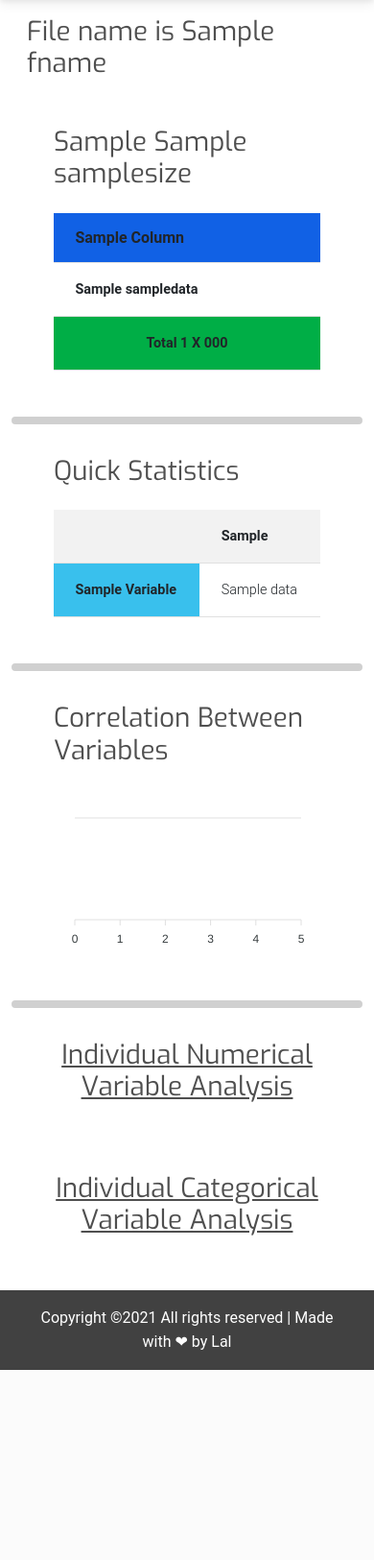
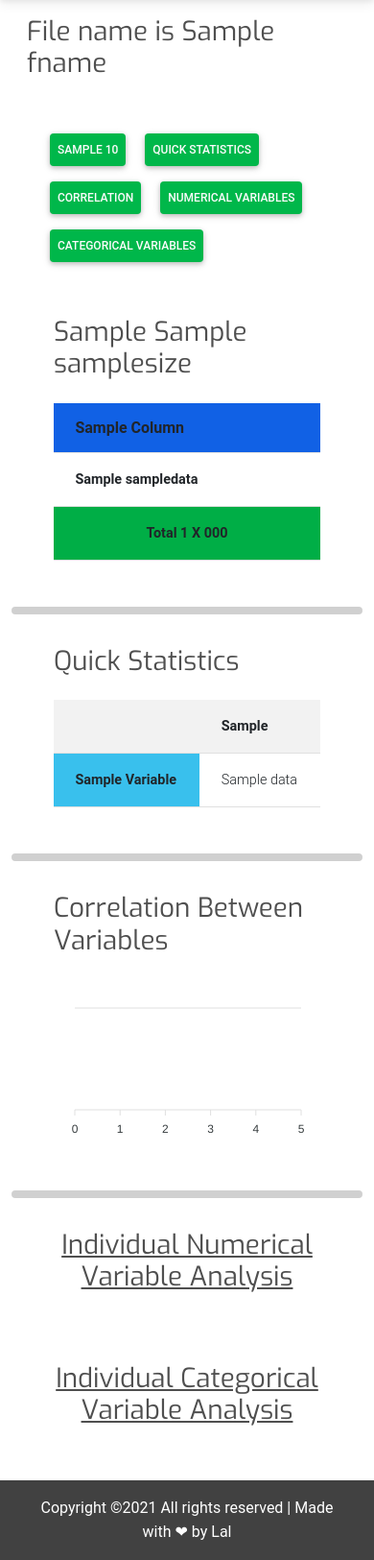
Before and after one commit to lkarjun/fastpreprocess, a Python web app: template template/FullEda.html in a window 390 px wide. Shown: the part 82-1707 px from the top of the page at 96% size. Before the commit the page ends 1509 px from the top, so only its background shows below. Run offline with Jinja, Linux system fonts and the light colour scheme; the template is opened without the code that fills it: most values are stand-ins (such as "Sample title", 1, 10 or a date in 2020); some libraries are stand-ins or nearby versions.

Commit message:
Badge Created

```diff
--- a/template/FullEda.html
+++ b/template/FullEda.html
@@ -8,6 +8,17 @@
 </div>
 
 
+<div class="container p-3 m-3">
+    <div class="row">
+        <div class="col-md-6">
+            <div id='Badge'>
+                <a href="#sample" class="btn btn-round bg-success text-light m-2 p-2">Sample 10</a>
+                <a href="#quickreport" class="btn btn-round bg-success text-light m-2 p-2">Quick Statistics</a>
+                <a href="#corr" class="btn btn-round bg-success text-light m-2 p-2">Correlation</a>
+            </div>
+        </div>
+    </div>
+</div>
 
 <!-- Section Sample Data display-->
 <section id="sample" class="p-3 m-3">
@@ -47,7 +58,7 @@
 <hr style="border: 4px solid rgb(71, 71, 71); border-radius: 5px;">
 <!--------Section Quick Report--------->
 
-<section class="p-3 m-3">
+<section class="p-3 m-3" id='quickreport'>
     <div class="container">
         <div class="jumbotron pb-2 mb-2">
             <h2 class="display-6" style="font-family: 'Exo', sans-serif;">Quick Statistics</h2>
@@ -83,7 +94,7 @@
 
 <!-------Section Correlation-------->
 
-<section class="p-3 m-3">
+<section class="p-3 m-3" id="corr">
     <div class="container">
         <div class="jumbotron pb-2 mb-2">
             <h2 class="display-6" style="font-family: 'Exo', sans-serif;">Correlation Between Variables</h2>
@@ -106,7 +117,15 @@
 <hr style="border: 4px solid rgb(71, 71, 71); border-radius: 5px;">
 
 <!------------Individual Numeric Variable Analysis-------------->
-<section class="p-3 m-3">
+{% if process.IV.TotalNumeric %}
+<section class="p-3 m-3" id="INVA">
+    <script>
+        function add(){
+            document.getElementById('Badge').innerHTML += '<a href="#INVA" class="btn btn-round bg-success text-light m-2 p-2">Numerical Variables</a>';
+            }
+        add();
+    </script>
+
     <div class="container">
         <div class="jumbotron pb-2 mb-2">
             <h2 class="display-6 text-center" style="font-family: 'Exo', sans-serif; text-decoration: underline;">Individual Numerical Variable Analysis</h2>
@@ -115,7 +134,7 @@
         {% for values in process.IV.Variables%}
         {% if values.vtype == 'numeric'%}
 
-        <div class="jumbotron p-3 m-3">
+        <div class="jumbotron p-3 m-3" id={{values.vhtmlid[1]}}>
             <p class="h4 text-capitalize font-weight-bold" style="font-family: 'Exo', sans-serif;">{{values.vname}}</p>
         </div>
 
@@ -172,11 +191,11 @@
         <!------------Box plot Visualising here------------->
         <div class="row p-4 m-4">
             <div class="col-md-6">
-                <div id="{{ values.vhtmlid[1] }}"></div>
+                <div id="{{ values.vhtmlid[1]+'box' }}"></div>
             </div>
 
 
-            <script>boxplot({{values.boxplot_json()|tojson}}, "{{ values.vhtmlid[0] }}");</script>
+            <script>boxplot({{values.boxplot_json()|tojson}}, "{{ values.vhtmlid[0]+'box' }}");</script>
         <!------------Box plot Visualising finish------------->
 
         <!------------Distribution plot Visualising finish------------->
@@ -191,6 +210,15 @@
         <!------------Distribution Visualising finish------------->
         <hr style="border: 1px solid rgb(0, 0, 0); border-radius: 5px; color: black;">
 
+        <!------------Badge Setting------------->
+        <script>
+            function add(){
+                document.getElementById('Badge').innerHTML += '<a href="{{values.vhtmlid[0]}}" class="btn btn-round bg-secondary text-light m-2 p-2">{{values.vname}}</a>';
+                }
+
+            add();
+        </script>
+        <!------------ Badge Seted ------------->
         {% endif %}
         {% endfor %}
 
@@ -198,13 +226,20 @@
 
     </div>
 </section>
-
+{% endif %}
 
 
 <!-----------End------------->
 
 <!------------Individual Categorical Variable Analysis-------------->
-<section class="p-3 m-3">
+{% if process.IV.TotalCategorical %}
+<section class="p-3 m-3" id="ICVA">
+    <script>
+        function add(){
+            document.getElementById('Badge').innerHTML += '<a href="#ICVA" class="btn btn-round bg-success text-light m-2 p-2">Categorical Variables</a>';
+            }
+        add();
+    </script>
     <div class="container">
         <div class="jumbotron pb-2 mb-2">
             <h2 class="display-6 text-center" style="font-family: 'Exo', sans-serif; text-decoration: underline;">Individual Categorical Variable Analysis</h2>
@@ -213,7 +248,7 @@
         {% for values in process.IV.Variables%}
         {% if values.vtype == 'categorical'%}
 
-        <div class="jumbotron p-3 m-3">
+        <div class="jumbotron p-3 m-3" id={{values.vhtmlid[1]}}>
             <p class="h4 text-capitalize font-weight-bold" style="font-family: 'Exo', sans-serif;">{{ values.vname }}</p>
         </div>
 
@@ -252,6 +287,8 @@
             </div>
         </div>
 
+        <!------------BarPlot Visualising here------------->
+
         <div class="col-md-6">
             <div id="{{ values.vhtmlid[1]+'bar' }}"></div>
                 <script>
@@ -259,12 +296,27 @@
                 </script>
         </div>
 
+        <!------------BarPlot Visualising finish------------->
+
+        <hr style="border: 1px solid rgb(0, 0, 0); border-radius: 5px; color: black;">
+
+
+        <!------------Badge Setting------------->
+        <script>
+            function add(){
+                document.getElementById('Badge').innerHTML += '<a href="{{values.vhtmlid[0]}}" class="btn btn-round bg-warning text-light m-2 p-2">{{values.vname}}</a>';
+                }
+
+            add();
+        </script>
+        <!------------ Badge Seted ------------->
+
         {% endif %}
         {% endfor %}
 
     </div>
 </section>
-
+{% endif %}
 <!-----------End------------->
 </div>
 
```
